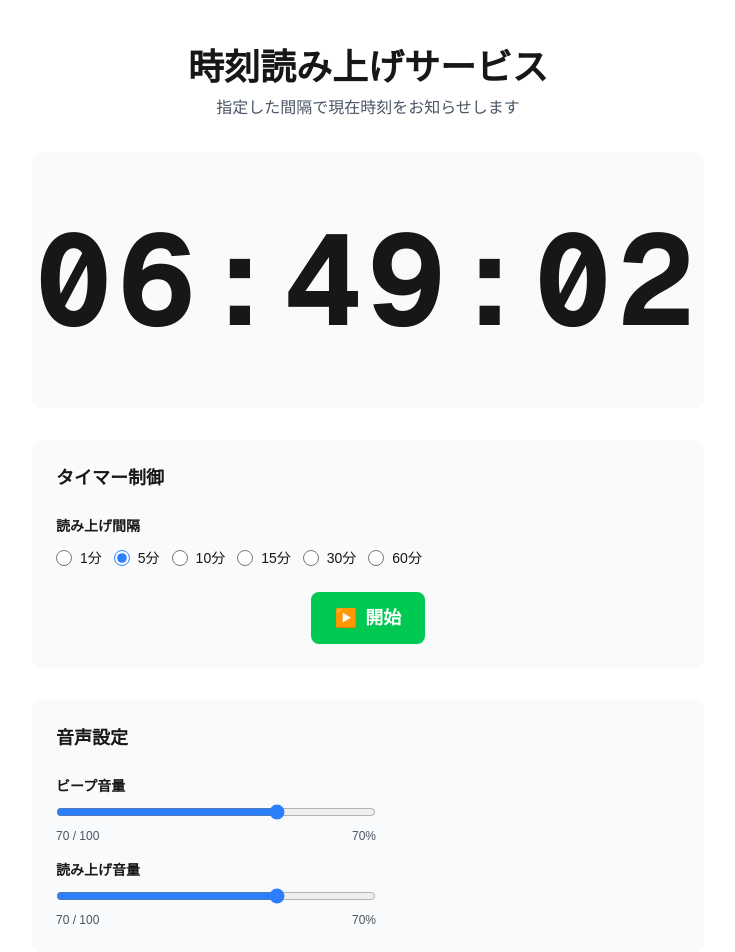
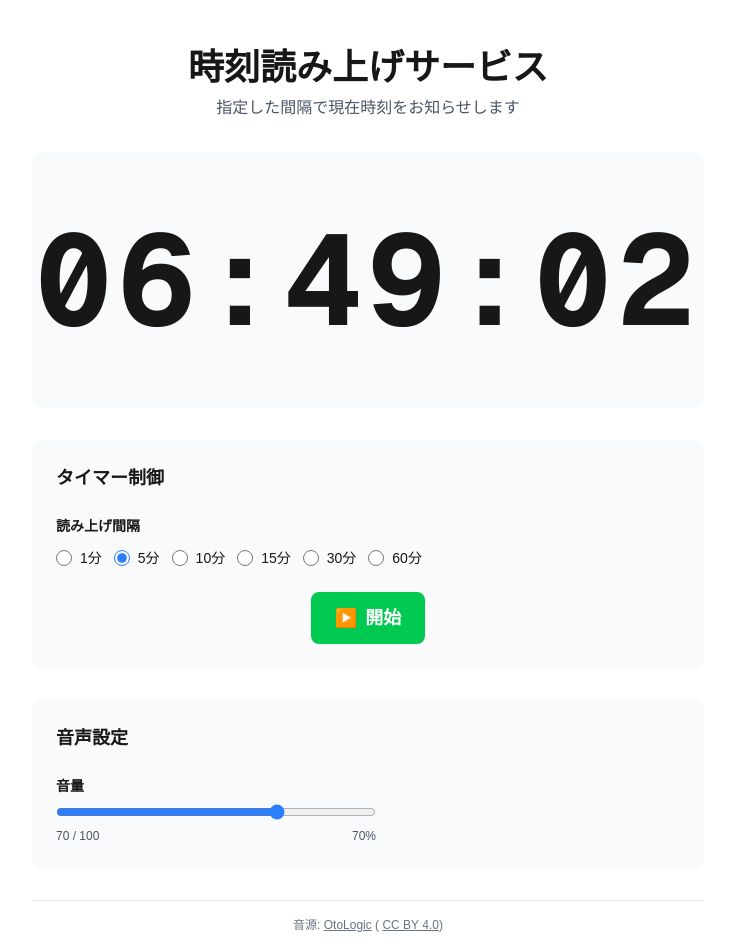
Before and after one commit to poko8nada/time-call-web-v1, a Next.js app: page / in a window 1280 px wide. Shown: the top 952 px of the page, without its empty margins (272-1007 px from the left). Built offline with nearby package versions, Linux system fonts and the light colour scheme.

Commit message:
feat: fix speech volume synchronization and unify master volume control

```diff
--- a/app/page.tsx
+++ b/app/page.tsx
@@ -1,18 +1,24 @@
 'use client'
 
-import { useState } from 'react'
+import { useEffect, useState } from 'react'
 import { ControlButton } from './_components/ControlButton'
 import { DigitalClock } from './_components/DigitalClock'
 import { IntervalSelector } from './_components/IntervalSelector'
 import { VolumeControl } from './_components/VolumeControl'
 import { useTimeCallTimer } from './_hooks/useTimeCallTimer'
+import { useSpeechSynthesis } from './_hooks/useSpeechSynthesis'
 
 // import AudioTesterWrapper from './_features/AudioTesterWrapper'
 
 export default function Home() {
-  const [beepVolume, setBeepVolume] = useState(70)
-  const [speechVolume, setSpeechVolume] = useState(70)
-  const { isRunning, start, stop, interval, setInterval } = useTimeCallTimer()
+  const [masterVolume, setMasterVolume] = useState(70)
+  const { setVolumeState } = useSpeechSynthesis(masterVolume / 100)
+  const { isRunning, start, stop, interval, setInterval } = useTimeCallTimer(masterVolume / 100)
+
+  // Sync masterVolume state with useSpeechSynthesis hook
+  useEffect(() => {
+    setVolumeState(masterVolume / 100)
+  }, [masterVolume, setVolumeState])
 
   return (
     <div className='flex flex-col items-center justify-center min-h-screen bg-white dark:bg-black p-4'>
@@ -65,14 +71,9 @@ export default function Home() {
 
           <div className='space-y-4'>
             <VolumeControl
-              volume={beepVolume}
-              onChange={setBeepVolume}
-              label='ビープ音量'
-            />
-            <VolumeControl
-              volume={speechVolume}
-              onChange={setSpeechVolume}
-              label='読み上げ音量'
+              volume={masterVolume}
+              onChange={setMasterVolume}
+              label='音量'
             />
           </div>
         </div>
```
